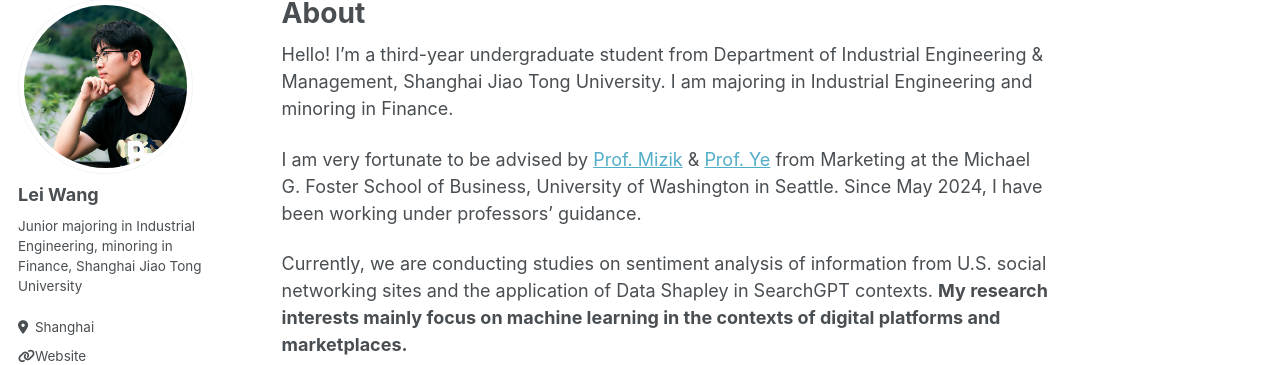
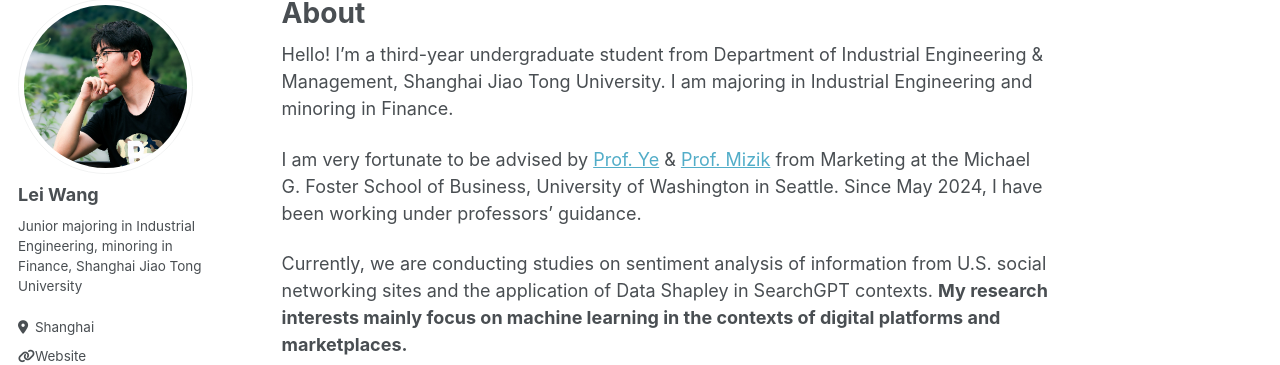
Before and after one commit to Wanglei123SJTU/Wanglei123SJTU.github.io, a Jekyll site: the page built from _pages/about.md, in a window 1280 px wide and 900 px high. Shown: the part 87-452 px from the top of the window. Built offline with Jekyll 4.4.1, drawn with Linux system fonts in a browser that asks for light colours.

```diff
--- a/_pages/about.md
+++ b/_pages/about.md
@@ -11,7 +11,7 @@ redirect_from:
 
 Hello! I'm a third-year undergraduate student from Department of Industrial Engineering & Management, Shanghai Jiao Tong University. I am majoring in Industrial Engineering and minoring in Finance.
 
-I am very fortunate to be advised by [Prof. Mizik](https://foster.uw.edu/faculty-research/directory/natalie-mizik/) & [Prof. Ye](https://zikunye.com/) from Marketing at the Michael G. Foster School of Business, University of Washington in Seattle. Since May 2024, I have been working under professors' guidance.
+I am very fortunate to be advised by [Prof. Ye](https://zikunye.com/) & [Prof. Mizik](https://foster.uw.edu/faculty-research/directory/natalie-mizik/) from Marketing at the Michael G. Foster School of Business, University of Washington in Seattle. Since May 2024, I have been working under professors' guidance.
 
 Currently, we are conducting studies on sentiment analysis of information from U.S. social networking sites and the application of Data Shapley in SearchGPT contexts. **My research interests mainly focus on machine learning in the contexts of digital platforms and marketplaces.**
 
```
